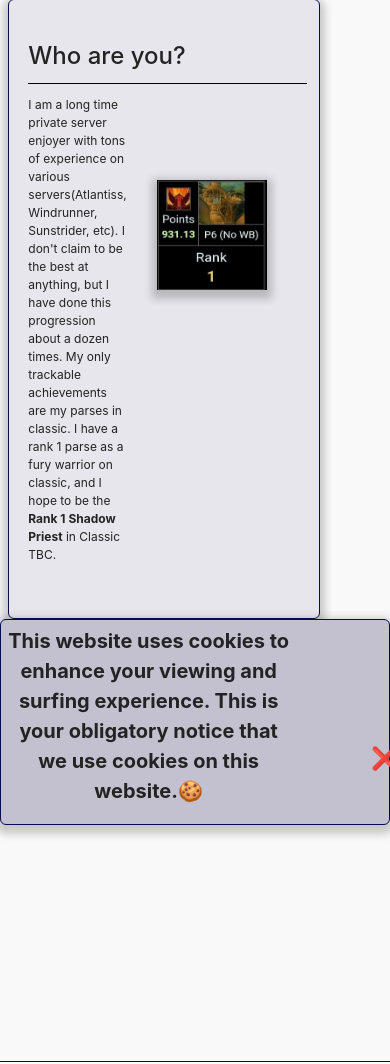
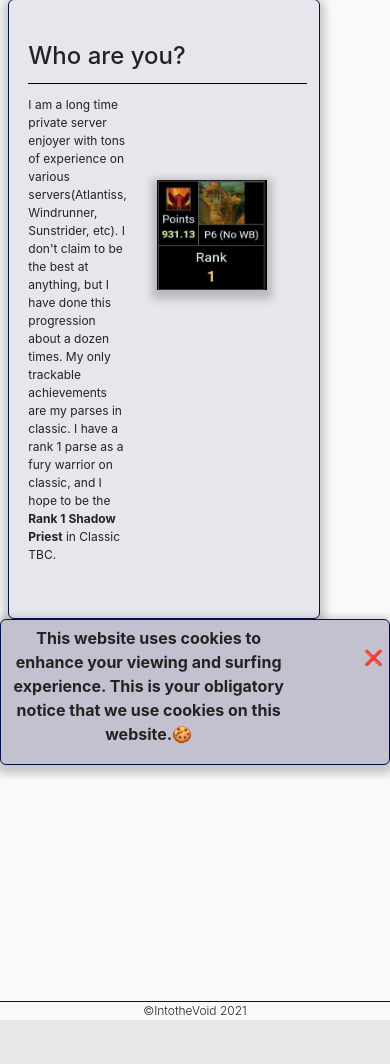
Before and after one commit to codyhinz/intoTheVoid, a PHP site: page / in a window 390 px wide. Shown: the part 522-1586 px from the top of the page. After the commit the page ends 1542 px from the top, so only its background shows below. Run offline with PHP 8.4, Linux system fonts and the light colour scheme.

Commit message:
Finished cookie banner, updated style a bit. Mobile improvements

```diff
--- /dev/null
+++ b/model/functions.js
@@ -0,0 +1,8 @@
+function closeCookies() {
+    var x = document.getElementById("cookies");
+    if (x.style.display === "none") {
+      x.style.display = "block";
+    } else {
+      x.style.display = "none";
+    }
+  }
--- a/view/footer.php
+++ b/view/footer.php
@@ -1,8 +1,8 @@
-<div class="container cookiespopup">
+<div class="container cookiespopup" id="cookies">
     <div class="row col-10">
         <p class="text-center">This website uses cookies to enhance your viewing and surfing experience. This is your obligatory notice that we use cookies on this website.🍪</p>
     </div>
-    <div class="col-1 float-right" id="xicon">❌</div>
+    <div class="col-1 float-right" id="xicon"><button class="btn btn-lg" onclick="closeCookies()">❌</button></div>
 </div>
 <footer>
     <div class="container text-center font-weight-light">&#169;IntotheVoid 2021</div>
--- a/view/header.php
+++ b/view/header.php
@@ -11,6 +11,7 @@
     <script src="https://ajax.googleapis.com/ajax/libs/jquery/3.5.1/jquery.min.js"></script>
     <script src="https://cdnjs.cloudflare.com/ajax/libs/popper.js/1.16.0/umd/popper.min.js"></script>
     <script src="https://maxcdn.bootstrapcdn.com/bootstrap/4.5.2/js/bootstrap.min.js"></script>
+    <script src="./model/functions.js"></script>
     <?php
         switch($page) {
             case 'home':
@@ -29,9 +30,9 @@
         <div class="row">
             <img src="./view/shadowformicon.jpg" width="40" height="41" margin-left="0" alt="Shadow Form Icon">
             <div class="heading navigation col-2" id="<?php if ($page == "home"){ echo "active";}?>"><a href="#" class="stretched-link">Home</a></div>
-            <div class="heading navigation col-2" id="<?php if ($page == "pveguide"){ echo "active";}?>"><a href="#">PVE Guides</a></div>
-            <div class="heading navigation col-2" id="<?php if ($page == "bislist"){ echo "active";}?>"><a href="#">Best In Slot List</a></div>
-            <div class="heading navigation col-2" id="<?php if ($page == "dpscalulator"){ echo "active";}?>"><a href="#">DPS Calculator</a></div>
+            <div class="heading navigation col-2" id="<?php if ($page == "pveguide"){ echo "active";}?>"><a href="#" class="stretched-link">PVE Guides</a></div>
+            <div class="heading navigation col-2" id="<?php if ($page == "bislist"){ echo "active";}?>"><a href="#" class="stretched-link">Best In Slot List</a></div>
+            <div class="heading navigation col-2" id="<?php if ($page == "dpscalulator"){ echo "active";}?>"><a href="#" class="stretched-link">DPS Calculator</a></div>
             <div class="col-1"></div>
             <div class="heading col-2">
                 <div class="container">
--- a/view/style.css
+++ b/view/style.css
@@ -153,7 +153,7 @@ input:checked + .slider {
 }
 
 input:focus + .slider {
-    box-shadow: 0 0 1px #2196f3;
+    box-shadow: 0 0 1px #2020203d;
 }
 
 input:checked + .slider:before {
@@ -189,7 +189,7 @@ input:checked + .slider:before {
 
 #xicon {
     bottom: 9vh;
-    right: -1vw;
+    right: 2vw;
     font-size: 22px;
 }
 
@@ -197,6 +197,16 @@ input:checked + .slider:before {
     :root {
       font-size: 12px;
     }
+
+    #xicon {
+      right: 4vw;
+      bottom: 14vh;
+    }
+
+    .cookiespopup {
+        font-size: 16px;
+    }
+
   }
 
 @media screen and (max-width: 887px) {
@@ -208,6 +218,10 @@ input:checked + .slider:before {
       padding-right: 3vw;
     }
   }
+
+@media screen and (min-width: 887px){
+
+}
 
 @media screen and (max-width: 1200px) {
     .parseicon {
```
